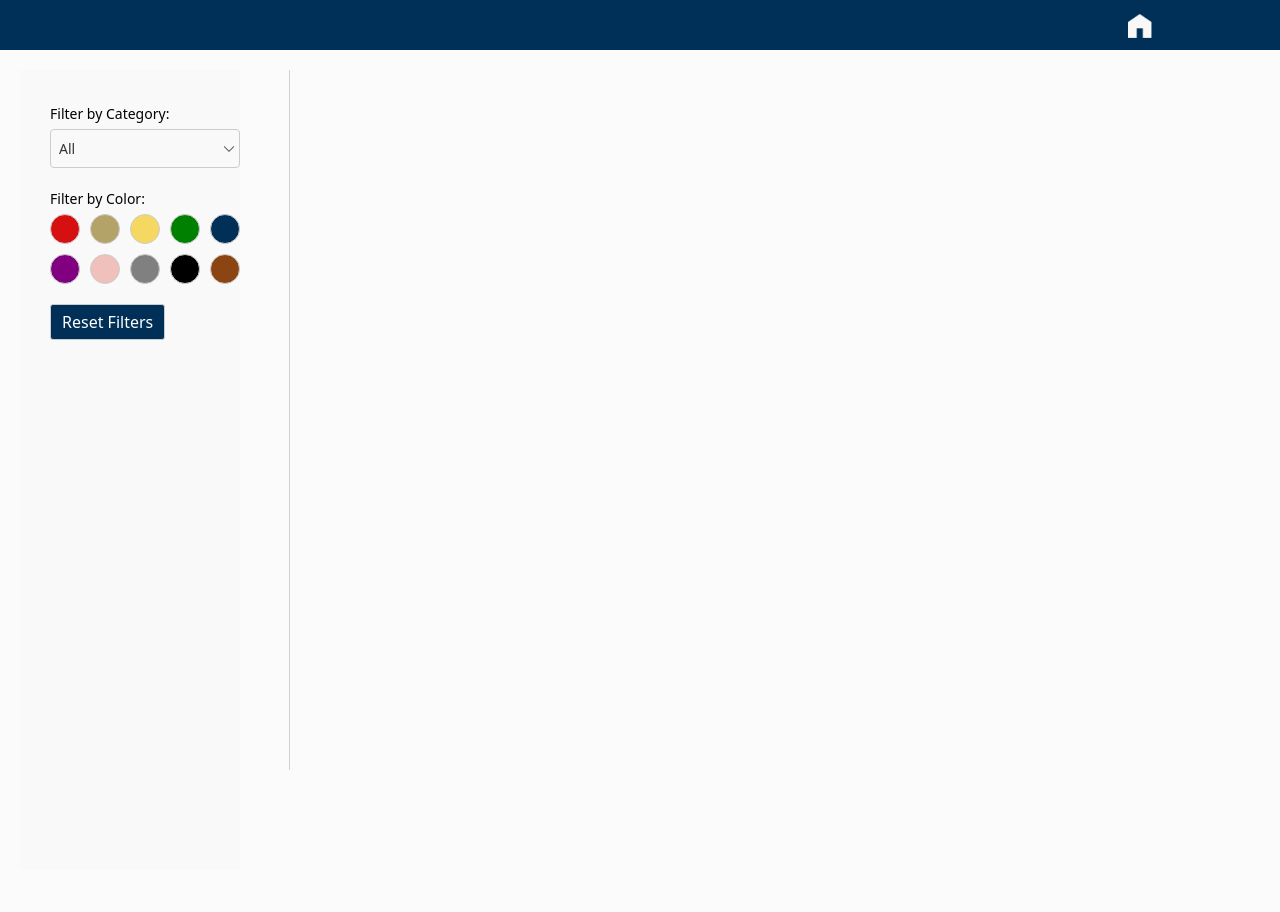
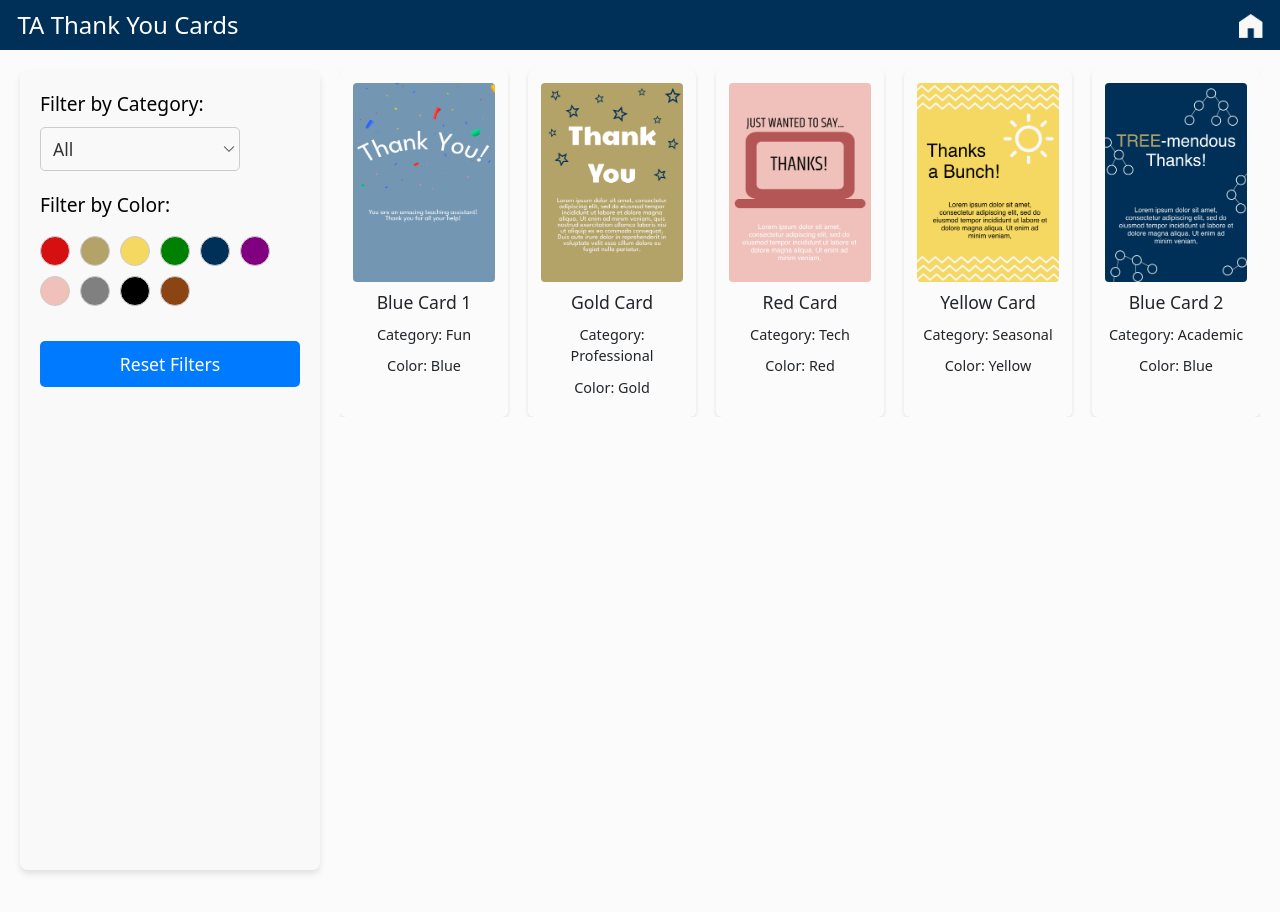
Before and after one commit to CS-3312-Group-1/JIA-5301-Thank-A-TA, a React (Create React App) app in the folder ta-thanks/: page /inbox in a window 1280 px wide. Shown: the top 912 px of the page. Built offline with nearby package versions, Linux system fonts and the light colour scheme.

Commit message:
Display Cards for TA
Database fetch not implemented yet, but logic for displaying cards is. Testable via dummy data

```diff
--- a/ta-thanks/src/taInbox.css
+++ b/ta-thanks/src/taInbox.css
@@ -0,0 +1,119 @@
+/* Ensure .main-content is a flex container */
+.main-content {
+    display: flex;
+    border: none;
+    align-items: flex-start; /* Align items to the top */
+    padding: 20px;
+    gap: 20px; /* Add space between .filters and .card-display */
+    min-width: 100%; /* Prevent .main-content from shrinking */
+}
+
+/* Style for the filters section */
+.filters {
+    flex-shrink: 0; /* Prevent .filters from shrinking */
+    width: 300px;
+    min-width: 300px; /* Set minimum width to prevent collapsing */
+    background-color: #f9f9f9;
+    padding: 20px; /* Increase padding for more spacing inside */
+    border-radius: 8px;
+    box-shadow: 0px 4px 6px rgba(0, 0, 0, 0.1);
+}
+
+.filters::after {
+    content: none; /* Removes the pseudo-element entirely */
+    background: none; /* Ensure any background is removed */
+}
+
+/* Increase font size of labels inside .filters */
+.filters label {
+    font-size: 1.2rem; /* Larger font for labels */
+    margin-bottom: 8px;
+    display: block;
+}
+
+/* Increase font size and padding of the select dropdown */
+.filters select {
+    font-size: 1.1rem; /* Larger text inside dropdown */
+    padding: 8px 12px; /* Increase padding for a larger clickable area */
+    width: 100%; /* Make it fill the available width */
+    border-radius: 5px;
+}
+
+/* Style for the color-options container */
+.color-options {
+    display: flex;
+    flex-wrap: wrap;
+    gap: 10px; /* More space between color circles */
+    margin-top: 8px;
+}
+
+/* Increase size of color circles */
+.color-circle {
+    width: 30px; /* Larger width */
+    height: 30px; /* Larger height */
+    border-radius: 50%;
+    cursor: pointer;
+}
+
+/* Selected color circle styling */
+.color-circle.selected {
+    border: 3px solid #000; /* Make border thicker for selected color */
+}
+
+/* Increase size and padding of the reset button */
+.reset-filters button {
+    font-size: 1.1rem;
+    padding: 10px 16px; /* Larger padding for button */
+    margin-top: 15px; /* Space above the button */
+    width: 100%; /* Make the button full-width */
+    border-radius: 5px;
+    background-color: #007bff;
+    color: #fff;
+    border: none;
+    cursor: pointer;
+}
+
+/* Optional: Style button on hover */
+.reset-filters button:hover {
+    background-color: #0056b3; /* Darker color on hover */
+}
+
+/* Style for the card-display section */
+.card-display {
+    flex: 1; /* Allow .card-display to take up the remaining space */
+    display: grid;
+    grid-template-columns: repeat(auto-fill, minmax(156px, 1fr)); /* Increased min width to 156px for larger cards */
+    gap: 20px; /* Increased gap for better spacing between larger cards */
+    overflow: auto; /* Add scrollbar if needed */
+}
+
+/* Style individual cards */
+.card {
+    background-color: #fff;
+    padding: 13px; /* Increased padding */
+    border-radius: 8px;
+    box-shadow: 0px 2px 4px rgba(0, 0, 0, 0.1); /* Smaller shadow */
+    text-align: center;
+    font-size: 1rem; /* Adjusted font size for readability on larger cards */
+    max-width: 182px; /* Increased max width to 182px */
+}
+
+/* Style the card image */
+.card img {
+    width: 100%; /* Make image fill the card width */
+    height: auto; /* Keep aspect ratio */
+    max-height: 234px; /* Increased max height to scale image proportionally */
+    border-radius: 4px; /* Slightly rounded corners */
+}
+
+/* Style the title inside each card */
+.card h3 {
+    font-size: 1.1rem; /* Increased font size for the title */
+    margin: 10px 0 6px; /* Adjusted margin for a balanced look */
+}
+
+/* Style category and color text */
+.card p {
+    font-size: 0.9rem; /* Slightly increased font size */
+    margin: 5px 0; /* Slightly increased margin */
+}
--- a/ta-thanks/src/taInbox.js
+++ b/ta-thanks/src/taInbox.js
@@ -2,25 +2,37 @@ import React, { useState } from 'react';
 import './taInbox.css';
 import { useNavigate } from 'react-router-dom';
 import homeIcon from './Assets/Vector.png';
+import Card1 from './Assets/Card 1.png'; // Blue card
+import Card2 from './Assets/Card 2.png'; // Gold card
+import Card3 from './Assets/Card 3.png'; // Red card
+import Card4 from './Assets/Card 4.png'; // Yellow card
+import Card5 from './Assets/Card 5.png'; // Blue card
 
-// Main component for the TA inbox page
 function TaInbox() {
-    // State for the selected category in the category filter
     const [selectedCategory, setSelectedCategory] = useState('All');
+    const [selectedColor, setSelectedColor] = useState('All');
+    const navigate = useNavigate();
 
-    // Array of color options for the color filter
     const colors = ['Red', 'Gold', 'Yellow', 'Green', 'Blue', 'Purple', 'Pink', 'Gray', 'Black', 'Brown'];
 
-    // State for the selected color in the color filter
-    const [selectedColor, setSelectedColor] = useState('All');
+    // Dummy card data using imported images
+    const dummyCards = [
+        { _id: 1, image: Card1, title: "Blue Card 1", category: "Fun", color: "Blue" },
+        { _id: 2, image: Card2, title: "Gold Card", category: "Professional", color: "Gold" },
+        { _id: 3, image: Card3, title: "Red Card", category: "Tech", color: "Red" },
+        { _id: 4, image: Card4, title: "Yellow Card", category: "Seasonal", color: "Yellow" },
+        { _id: 5, image: Card5, title: "Blue Card 2", category: "Academic", color: "Blue" }
+    ];
 
-    // Hook for navigating to different routes
-    const navigate = useNavigate();
+    // Filter the dummy cards based on the selected category and color
+    const filteredCards = dummyCards
+        .filter(card => selectedCategory === 'All' || card.category === selectedCategory)
+        .filter(card => selectedColor === 'All' || card.color === selectedColor);
 
     return (
         <div className="App">
             <div className="header">
-            <div className="title"></div>
+                <div className="title">TA Thank You Cards</div>
                 <div className="search">
                     <button onClick={() => navigate('/')}>
                         <img src={homeIcon} alt="Home" />
@@ -69,6 +81,18 @@ function TaInbox() {
                         </button>
                     </div>
                 </div>
+
+                {/* Card Display Section */}
+                <div className="card-display">
+                    {filteredCards.map(card => (
+                        <div key={card._id} className="card">
+                            <img src={card.image} alt={`${card.title}`} />
+                            <h3>{card.title}</h3>
+                            <p>Category: {card.category}</p>
+                            <p>Color: {card.color}</p>
+                        </div>
+                    ))}
+                </div>
             </div>
         </div>
     );
```
Also changed, not shown: 1 other file (tests, documents, lock files or other folders). Lines whose indentation alone changed are shown as unchanged.
